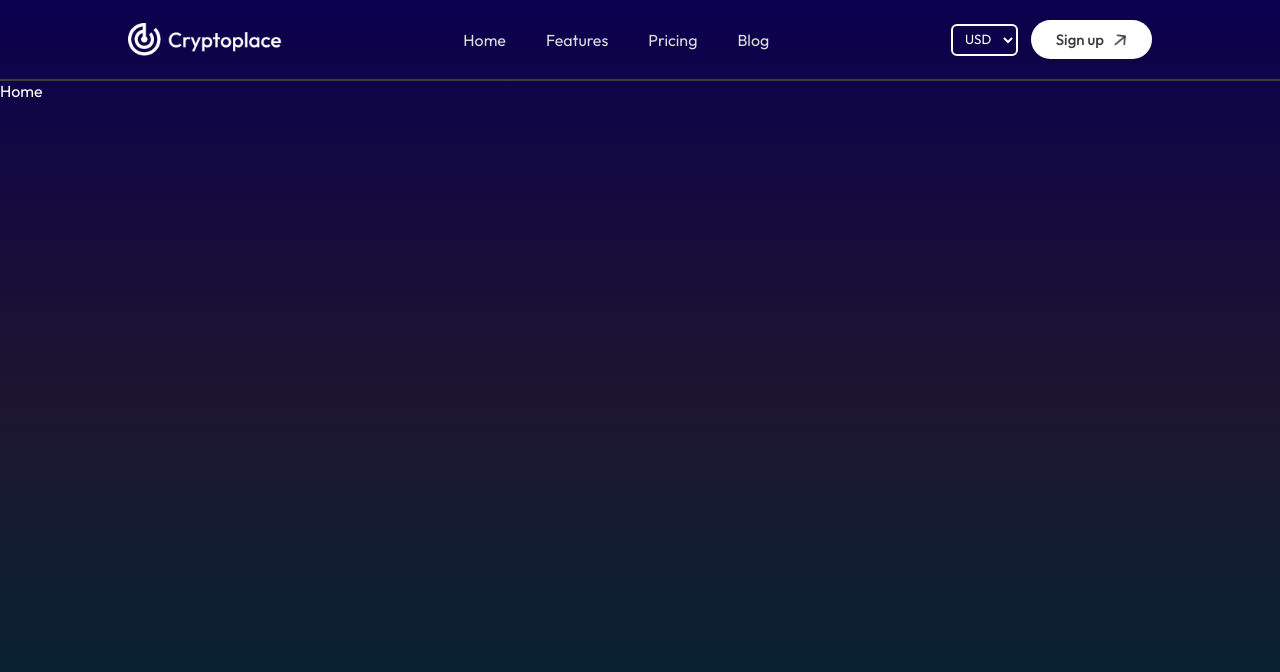
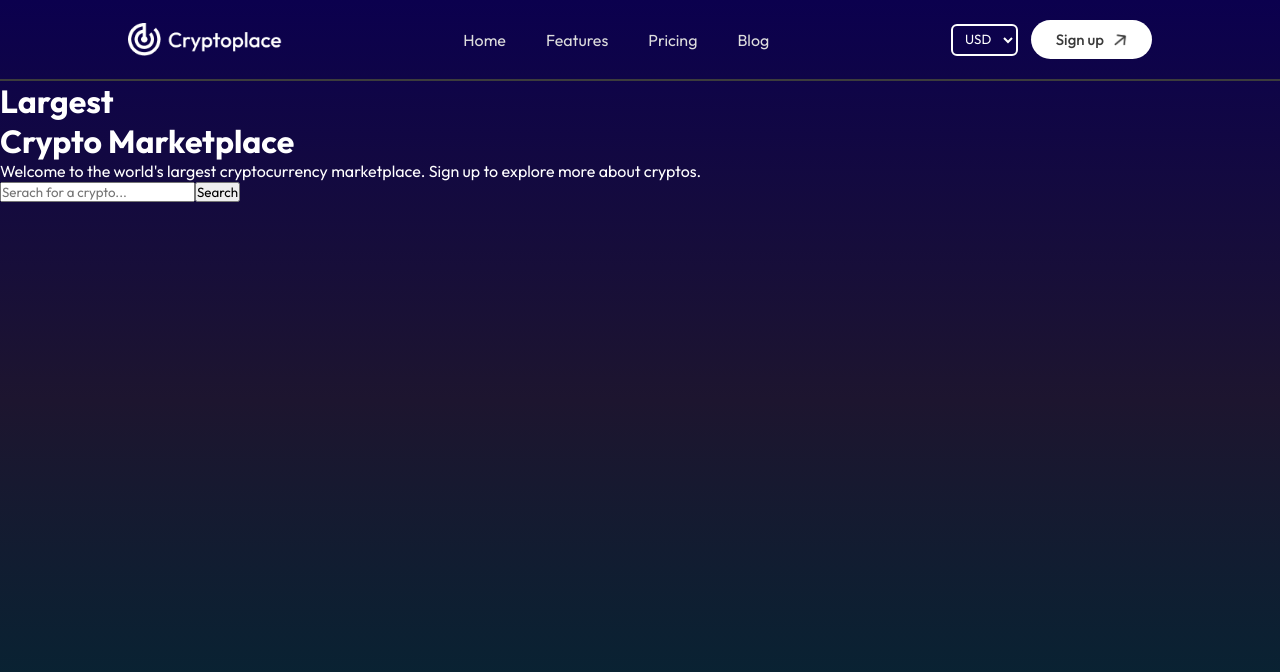
Before and after one commit to mohamad-abdelkhalek/CryptoPlace, a React (Vite) app: page / in a window 1280 px wide. Shown: the top 672 px of the page. Built offline with nearby package versions, Linux system fonts and the light colour scheme.

Commit message:
Added Home page structure

```diff
--- a/src/pages/Home/Home.jsx
+++ b/src/pages/Home/Home.jsx
@@ -3,7 +3,18 @@
 
 const Home = () => {
   return (
-    <div>Home</div>
+    <div className='home'>
+      <div className="hero">
+        <h1>Largest <br/> Crypto Marketplace</h1>
+        <p>Welcome to the world's largest cryptocurrency
+           marketplace. Sign up to explore more about cryptos.
+        </p>
+        <form>
+          <input type="text" placeholder='Serach for a crypto...' />
+          <button type='submit'>Search</button>
+        </form>
+      </div>
+    </div>
   )
 }
 
```
